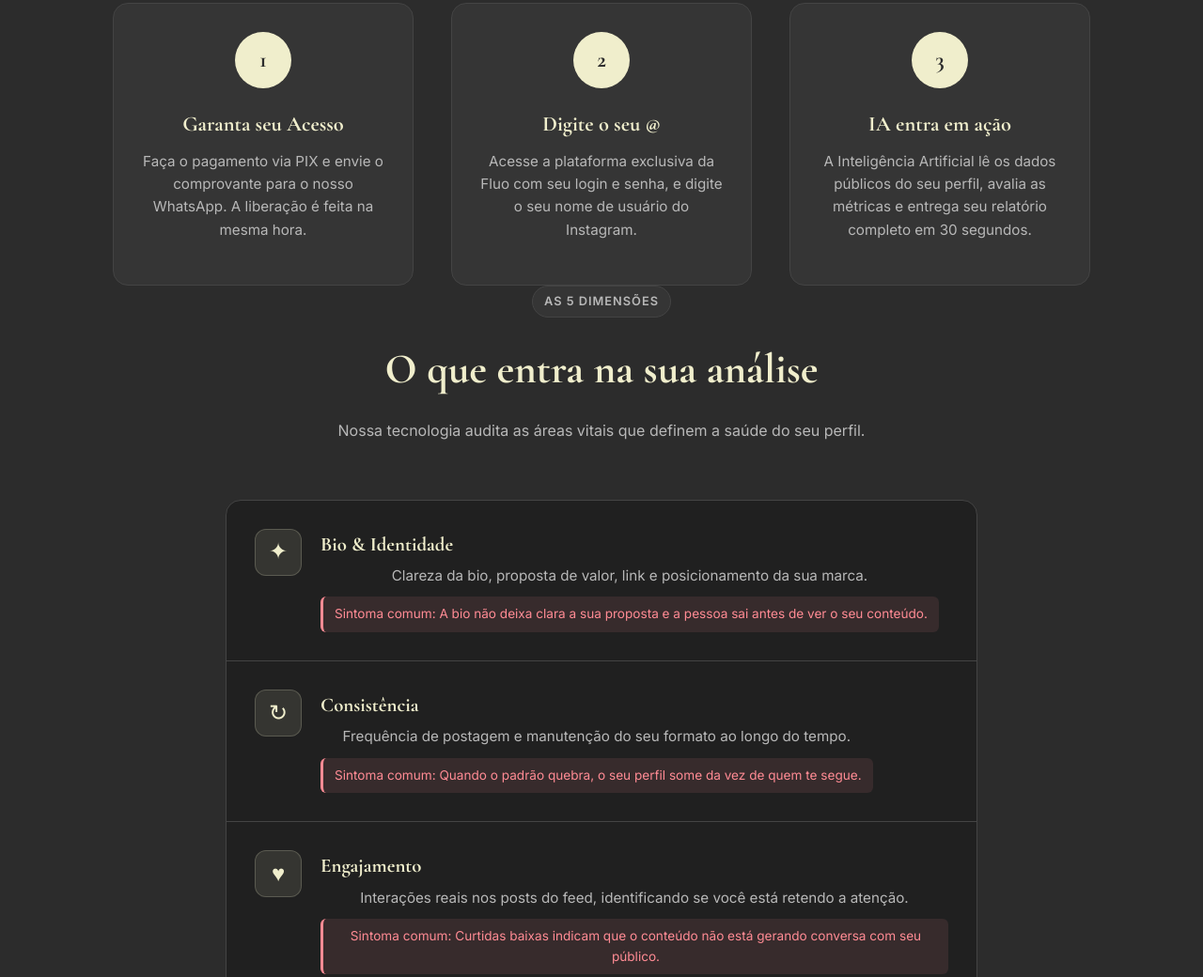
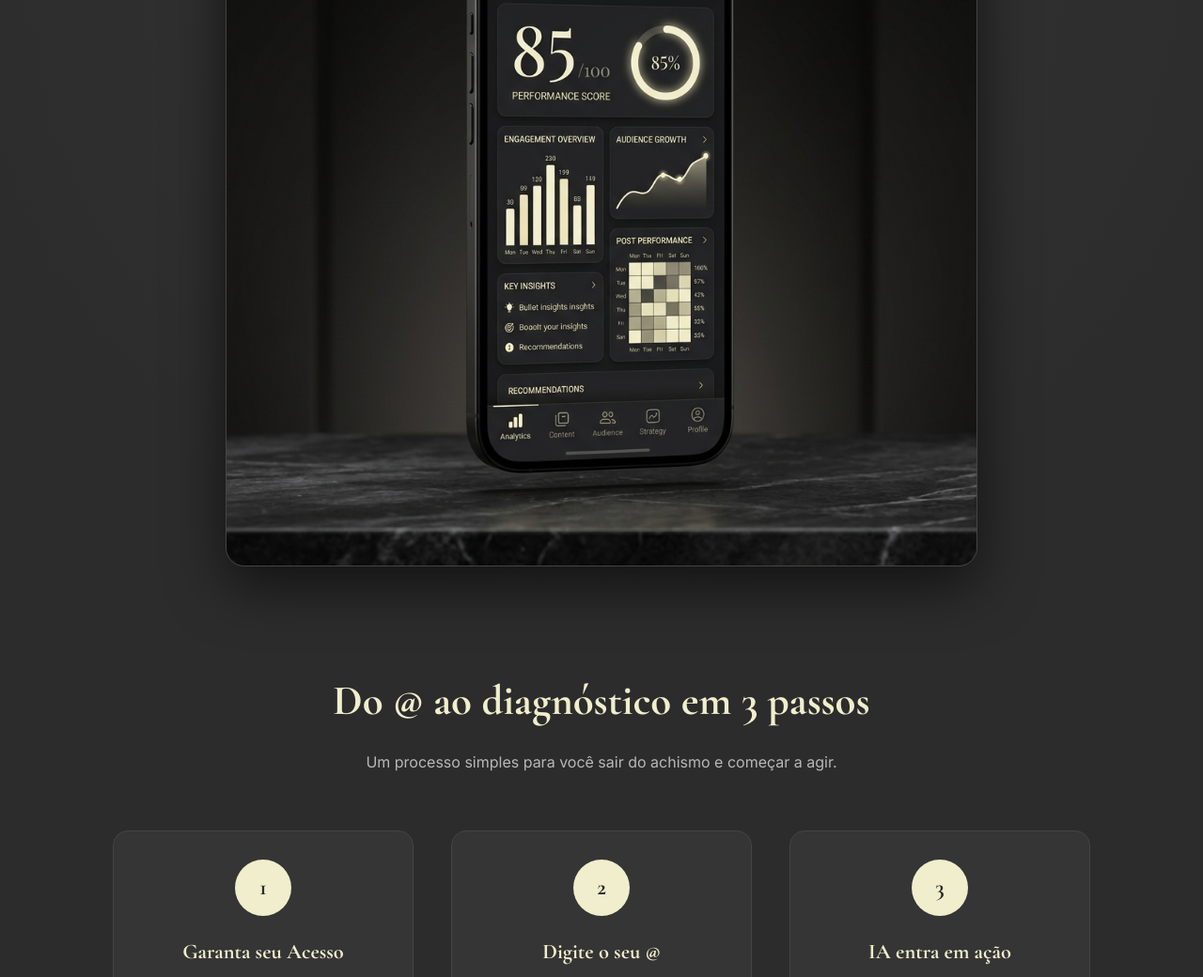
Before and after one commit to FluoCreative/fluo-saas, a website: page public/index.html in a window 1280 px wide. Shown: the part 945-1985 px from the top of the page at 94% size. Drawn offline with nearby package versions, Linux system fonts and the light colour scheme.

Commit message:
Add files via upload

```diff
--- a/public/css/style.css
+++ b/public/css/style.css
@@ -68,7 +68,7 @@ a {
 }
 
 section {
-    padding: 80px 0;
+    padding: 120px 0;
 }
 
 /* Navbar */
@@ -146,6 +146,16 @@ section {
     color: var(--color-text-muted);
     max-width: 600px;
     margin: 0 auto 40px auto;
+    line-height: 1.8;
+}
+
+.hero-mockup {
+    margin-top: 60px;
+    width: 100%;
+    max-width: 800px;
+    border-radius: 20px;
+    box-shadow: 0 20px 60px rgba(0,0,0,0.6);
+    border: 1px solid var(--border-color);
 }
 
 .badge {
@@ -207,6 +217,8 @@ section {
 .step-card p {
     color: var(--color-text-muted);
     font-size: 0.95rem;
+    line-height: 1.8;
+    margin-top: 15px;
 }
 
 /* Dimensions Section */
@@ -258,16 +270,17 @@ section {
 .dimension-content p {
     color: var(--color-text-muted);
     font-size: 0.95rem;
-    margin-bottom: 10px;
+    margin-bottom: 15px;
+    line-height: 1.8;
 }
 
-.dimension-content .bad-practice {
-    color: #ff8b94;
+.dimension-content .benefit-highlight {
+    color: var(--color-accent);
     font-size: 0.85rem;
-    background-color: rgba(255, 139, 148, 0.1);
+    background-color: rgba(240, 238, 204, 0.1);
     padding: 8px 12px;
     border-radius: 6px;
-    border-left: 3px solid #ff8b94;
+    border-left: 3px solid var(--color-accent);
 }
 
 /* Checkout / PIX Section */
--- a/public/index.html
+++ b/public/index.html
@@ -23,6 +23,8 @@
             <p>Não é um número solto, é um plano de ação. Nossa IA examina seu perfil e revela o que está travando o seu crescimento de forma direta e sem rodeios.</p>
             <a href="#comprar" class="btn">Quero meu Diagnóstico</a>
             <p class="text-muted mt-2" style="font-size: 0.85rem; margin-top: 15px;">Sem mensalidades • Acesso Imediato • Estratégia Fluo</p>
+
+            <img src="images/mockup.png" alt="Dashboard Fluo Diagnóstico" class="hero-mockup animate-fade-up delay-2">
         </div>
     </header>
 
@@ -63,7 +65,7 @@
                 <div class="dimension-content">
                     <h3>Bio & Identidade</h3>
                     <p>Clareza da bio, proposta de valor, link e posicionamento da sua marca.</p>
-                    <div class="bad-practice">Sintoma comum: A bio não deixa clara a sua proposta e a pessoa sai antes de ver o seu conteúdo.</div>
+                    <div class="benefit-highlight">O que entregamos: Uma nova proposta de bio magnética, otimizada para reter visitantes e comunicar sua essência imediatamente.</div>
                 </div>
             </div>
 
@@ -72,7 +74,7 @@
                 <div class="dimension-content">
                     <h3>Consistência</h3>
                     <p>Frequência de postagem e manutenção do seu formato ao longo do tempo.</p>
-                    <div class="bad-practice">Sintoma comum: Quando o padrão quebra, o seu perfil some da vez de quem te segue.</div>
+                    <div class="benefit-highlight">O que entregamos: Um plano prático para manter a frequência de postagens sem esgotamento, focado no que realmente traz retorno.</div>
                 </div>
             </div>
 
@@ -81,7 +83,7 @@
                 <div class="dimension-content">
                     <h3>Engajamento</h3>
                     <p>Interações reais nos posts do feed, identificando se você está retendo a atenção.</p>
-                    <div class="bad-practice">Sintoma comum: Curtidas baixas indicam que o conteúdo não está gerando conversa com seu público.</div>
+                    <div class="benefit-highlight">O que entregamos: Estratégias validadas para transformar seguidores passivos em uma audiência ativa e engajada na sua mensagem.</div>
                 </div>
             </div>
 
@@ -90,7 +92,7 @@
                 <div class="dimension-content">
                     <h3>Qualidade do Conteúdo</h3>
                     <p>Legendas, storytelling, tom de voz e estrutura visual das postagens.</p>
-                    <div class="bad-practice">Sintoma comum: Publicar sem saber o que prende e o que afasta o seguidor, tornando cada post um chute.</div>
+                    <div class="benefit-highlight">O que entregamos: Direcionamento visual e de storytelling para que cada post seja intencional, belo e focado no seu cliente ideal.</div>
                 </div>
             </div>
 
@@ -99,7 +101,7 @@
                 <div class="dimension-content">
                     <h3>Conversão & CTA</h3>
                     <p>Chamadas para ação e estrutura para transformar uma simples visita em um cliente pagante.</p>
-                    <div class="bad-practice">Sintoma comum: Sem chamadas claras para ação, a visita passa pelo perfil e vai embora sem comprar.</div>
+                    <div class="benefit-highlight">O que entregamos: Estruturas prontas de "Chamada para Ação" que transformam visitantes casuais em clientes fiéis da sua marca.</div>
                 </div>
             </div>
 
```
Also changed, not shown: public/images/mockup.png (added).
